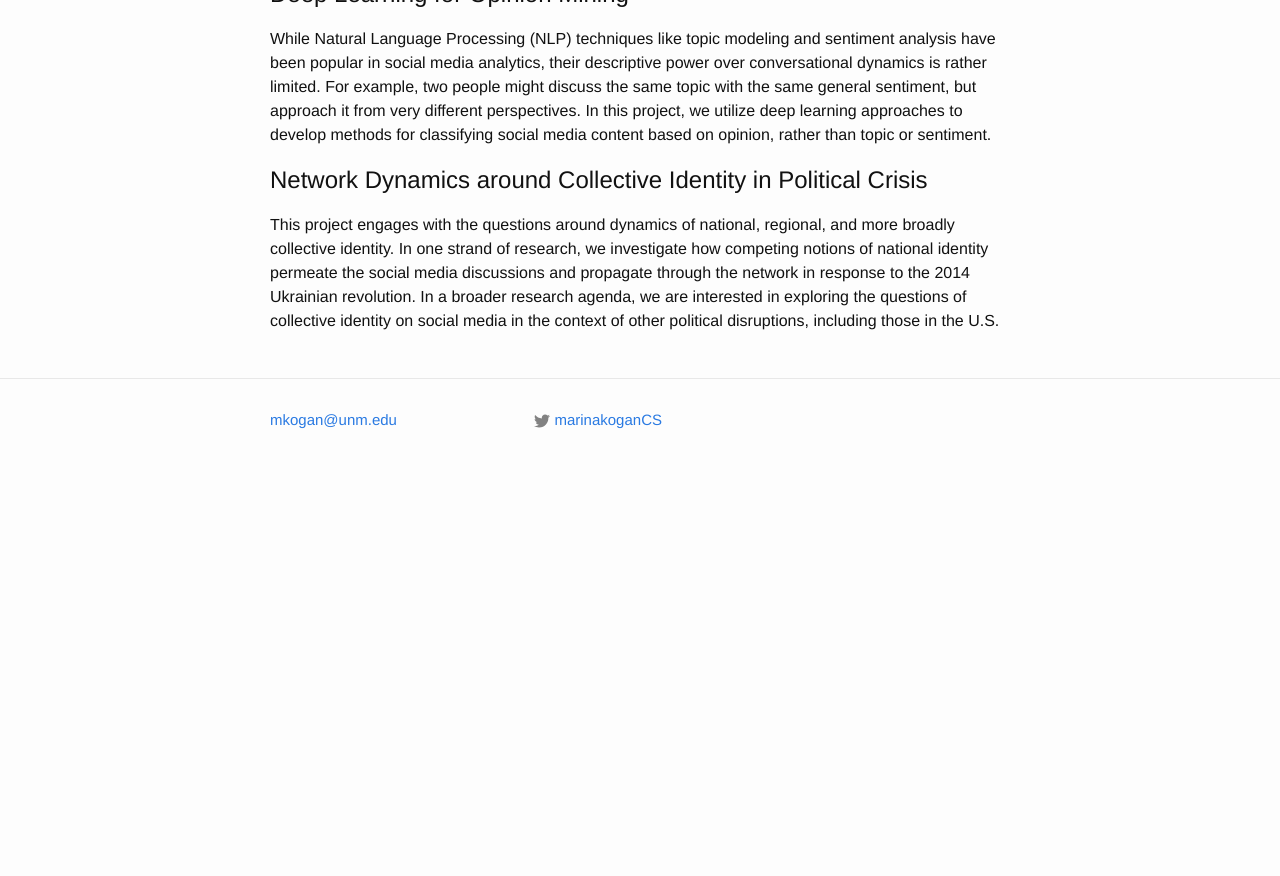
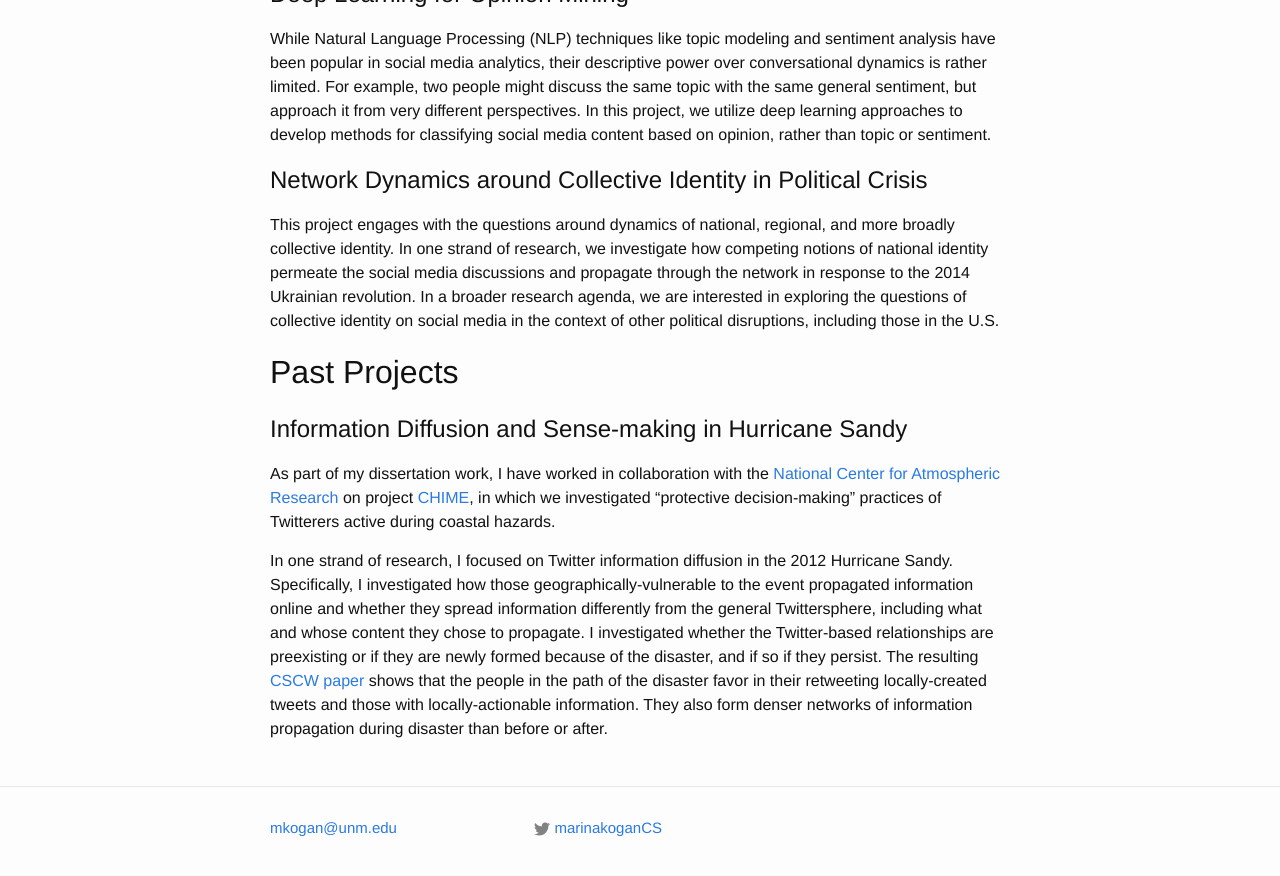
Before and after one commit to marinkala/marinkala.github.com, a Jekyll site: the page built from 4projects.md, in a window 1280 px wide and 900 px high, scrolled down 587 px. Shown: the top 876 px of the window. Built offline with Jekyll 4.4.1, drawn with Linux system fonts in a browser that asks for light colours; before the commit the page ends 1079 px from its top, so only the background shows below that.

Commit message:
testing projects

```diff
--- a/4projects.md
+++ b/4projects.md
@@ -18,3 +18,11 @@ While Natural Language Processing (NLP) techniques like topic modeling and senti
 
 ## Network Dynamics around Collective Identity in Political Crisis
 This project engages with the questions around dynamics of national, regional, and more broadly collective identity. In one strand of research, we investigate how competing notions of national identity permeate the social media discussions and propagate through the network in response to the 2014 Ukrainian revolution. In a broader research agenda, we are interested in exploring the questions of collective identity on social media in the context of other political disruptions, including those in the U.S.
+
+# Past Projects
+
+## Information Diffusion and Sense-making in Hurricane Sandy
+As part of my dissertation work, I have worked in collaboration with the [National Center for Atmospheric Research](https://ncar.ucar.edu/) on project [CHIME](https://www.mmm.ucar.edu/communicating-hazard-information-modern-environment-chime), in which we investigated “protective decision-making” practices of Twitterers active during coastal hazards.
+
+In one strand of research, I focused on Twitter information diffusion in the 2012 Hurricane Sandy.  Specifically, I investigated how those geographically-vulnerable to the event propagated information online and whether they spread information differently from the general Twittersphere, including what and whose content they chose to propagate. I investigated whether the Twitter-based relationships are preexisting or if they are newly formed because of the disaster, and if so if they persist.
+The resulting [CSCW paper](https://dl.acm.org/citation.cfm?id=2675218) shows that the people in the path of the disaster favor in their retweeting locally-created tweets and those with locally-actionable information. They also form denser networks of information propagation during disaster than before or after.
```
